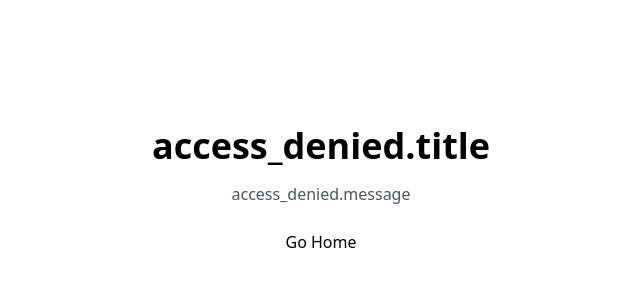
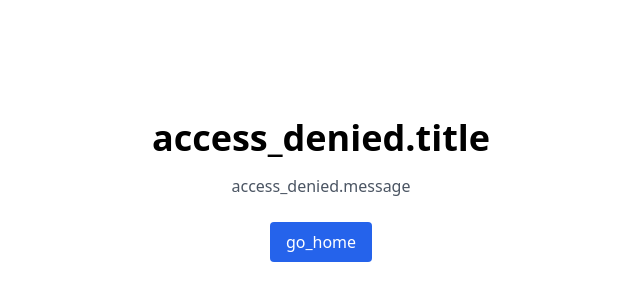
Before and after one commit to ivyhuqing/panel-a, a Next.js app: page /403 in a window 1280 px wide. Shown: the part 210-510 px from the top of the page, without its empty margins (319-959 px from the left). Built offline with nearby package versions, Linux system fonts and the light colour scheme.

Commit message:
fix: ensure clsx used properly in Button component

```diff
--- /dev/null
+++ b/components/ui/Tabs.tsx
@@ -0,0 +1,31 @@
+import React, { useState } from "react";
+
+interface Tab {
+  label: string;
+  content: React.ReactNode;
+}
+
+interface TabsProps {
+  tabs: Tab[];
+}
+
+export const Tabs: React.FC<TabsProps> = ({ tabs }) => {
+  const [active, setActive] = useState(0);
+
+  return (
+    <div>
+      <div className="flex space-x-4 border-b mb-4">
+        {tabs.map((tab, index) => (
+          <button
+            key={index}
+            className={`py-2 px-4 ${active === index ? "border-b-2 border-blue-600 font-semibold" : ""}`}
+            onClick={() => setActive(index)}
+          >
+            {tab.label}
+          </button>
+        ))}
+      </div>
+      <div>{tabs[active].content}</div>
+    </div>
+  );
+};
--- a/components/ui/badge.tsx
+++ b/components/ui/badge.tsx
@@ -2,12 +2,18 @@
 
 interface BadgeProps {
   label: string;
-  color?: string;
+  color?: "green" | "red" | "gray";
 }
 
-export const Badge: React.FC<BadgeProps> = ({ label, color = "bg-blue-100 text-blue-800" }) => {
+export const Badge: React.FC<BadgeProps> = ({ label, color = "gray" }) => {
+  const colorMap = {
+    green: "bg-green-100 text-green-800",
+    red: "bg-red-100 text-red-800",
+    gray: "bg-gray-100 text-gray-800",
+  };
+
   return (
-    <span className={`text-xs font-medium mr-2 px-2.5 py-0.5 rounded ${color}`}>
+    <span className={`inline-block px-2 py-1 text-xs rounded ${colorMap[color]}`}>
       {label}
     </span>
   );
--- a/components/ui/button.tsx
+++ b/components/ui/button.tsx
@@ -1,26 +1,31 @@
 import React from "react";
+import clsx from "clsx"; // 必须要有这行
 
-interface ButtonProps {
-  label?: string; // 👈 已改为可选，防止报错
-  onClick?: () => void;
-  children?: React.ReactNode;
-  variant?: "primary" | "secondary";
+interface ButtonProps extends React.ButtonHTMLAttributes<HTMLButtonElement> {
+  variant?: "primary" | "secondary" | "outline";
+  size?: "sm" | "md" | "lg";
 }
 
 export const Button: React.FC<ButtonProps> = ({
-  label,
   variant = "primary",
+  size = "md",
+  className,
   ...props
 }) => {
-  const base = "px-4 py-2 rounded font-semibold text-sm";
-  const variants = {
+  const baseStyle = "rounded px-4 py-2 font-medium focus:outline-none transition";
+  const variantStyle = {
     primary: "bg-blue-600 text-white hover:bg-blue-700",
-    secondary: "bg-gray-200 text-gray-800 hover:bg-gray-300",
-  };
+    secondary: "bg-gray-300 text-black hover:bg-gray-400",
+    outline: "border border-gray-400 text-gray-700 hover:bg-gray-100",
+  }[variant];
+
+  const sizeStyle = {
+    sm: "text-sm",
+    md: "text-base",
+    lg: "text-lg",
+  }[size];
 
   return (
-    <button {...props} className={`\${base} \${variants[variant]}`}>
-      {label}
-    </button>
+    <button className={clsx(baseStyle, variantStyle, sizeStyle, className)} {...props} />
   );
 };
--- a/components/ui/table.tsx
+++ b/components/ui/table.tsx
@@ -1,25 +1,23 @@
 import React from "react";
 
-export const Table = ({ children }: { children: React.ReactNode }) => (
-  <table className="min-w-full border border-gray-200">{children}</table>
-);
+interface TableProps {
+  headers: string[];
+  rows: (string | number)[][];
+}
 
-export const TableHeader = ({ children }: { children: React.ReactNode }) => (
-  <thead className="bg-gray-100">{children}</thead>
-);
-
-export const TableRow = ({ children }: { children: React.ReactNode }) => (
-  <tr className="border-b">{children}</tr>
-);
-
-export const TableHead = ({ children }: { children: React.ReactNode }) => (
-  <th className="text-left px-4 py-2 font-semibold text-sm text-gray-600">{children}</th>
-);
-
-export const TableBody = ({ children }: { children: React.ReactNode }) => (
-  <tbody>{children}</tbody>
-);
-
-export const TableCell = ({ children }: { children: React.ReactNode }) => (
-  <td className="px-4 py-2 text-sm text-gray-700">{children}</td>
-);
+export const Table: React.FC<TableProps> = ({ headers, rows }) => {
+  return (
+    <table className="min-w-full border text-sm text-left">
+      <thead className="bg-gray-100 border-b">
+        <tr>{headers.map((h, i) => <th key={i} className="p-2">{h}</th>)}</tr>
+      </thead>
+      <tbody>
+        {rows.map((row, i) => (
+          <tr key={i} className="border-b hover:bg-gray-50">
+            {row.map((cell, j) => <td key={j} className="p-2">{cell}</td>)}
+          </tr>
+        ))}
+      </tbody>
+    </table>
+  );
+};
```
